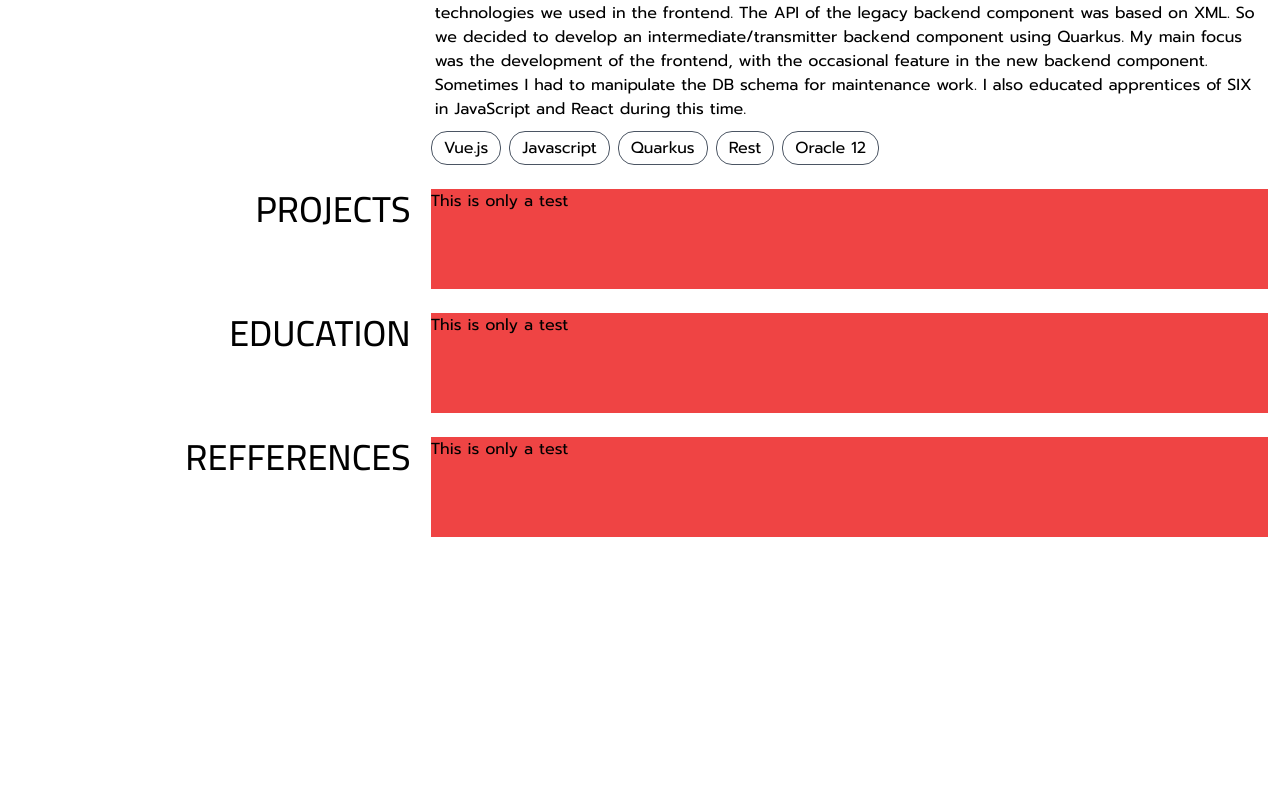
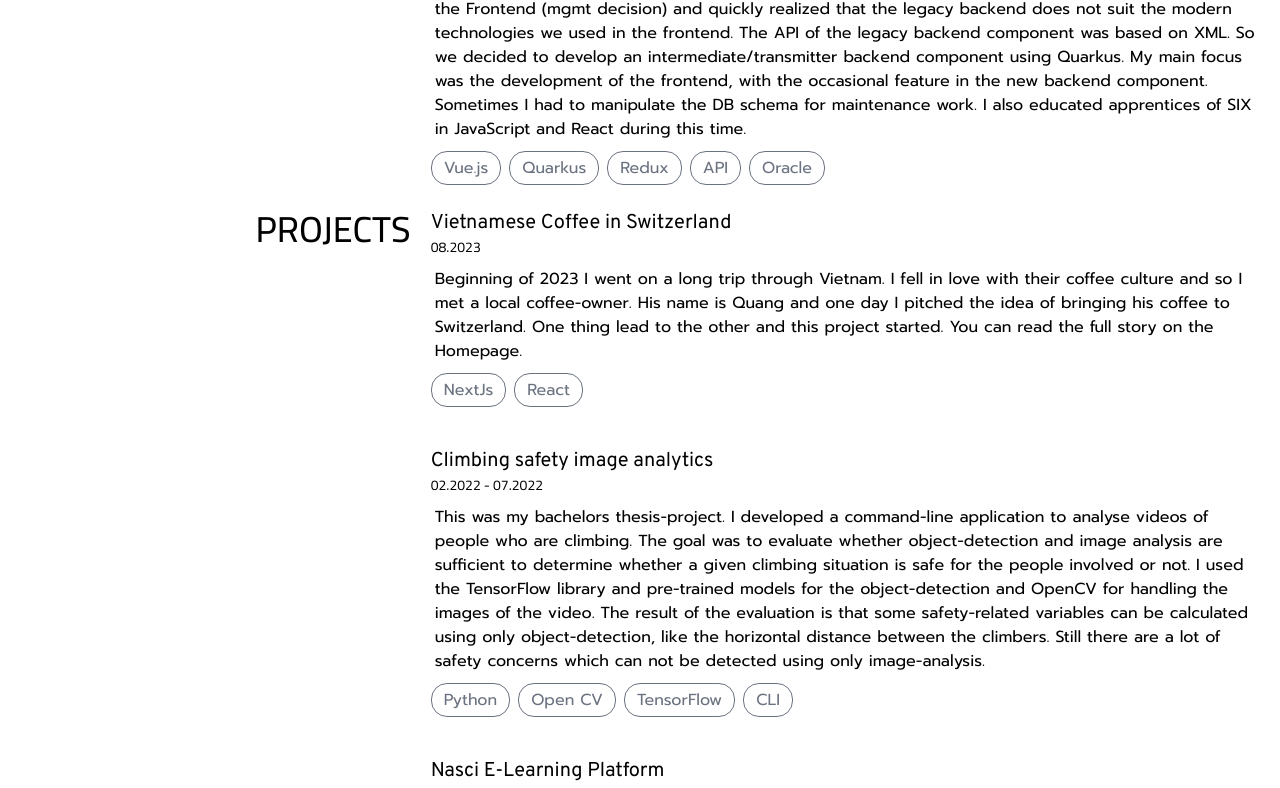
Before and after one commit to MRyves/cv-website, a React (Vite) app: page / in a window 1280 px wide. Shown: the part 1286-2074 px from the top of the page. Before the commit the page ends 1835 px from the top, so only its background shows below. Built offline with nearby package versions, Linux system fonts and the light colour scheme.

Commit message:
feat: progressing :)

```diff
--- a/package.json
+++ b/package.json
@@ -11,7 +11,8 @@
   },
   "dependencies": {
     "react": "^18.2.0",
-    "react-dom": "^18.2.0"
+    "react-dom": "^18.2.0",
+    "react-router-dom": "^6.17.0"
   },
   "devDependencies": {
     "@types/react": "^18.2.15",
--- a/src/App.tsx
+++ b/src/App.tsx
@@ -6,6 +6,7 @@ import Template from "./components/sections/Template.tsx";
 import AboutMe from "./components/sections/AboutMe.tsx";
 import Skills from "./components/sections/Skills.tsx";
 import Work from "./components/sections/Work.tsx";
+import Projects from "./components/sections/Projects.tsx";
 
 function App() {
   return (
@@ -15,9 +16,7 @@ function App() {
       <AboutMe />
       <Skills />
       <Work />
-      <Template title="PROJECTS">
-        <div className="h-[100px] bg-red-500">This is only a test</div>
-      </Template>
+      <Projects />
       <Template title="EDUCATION">
         <div className="h-[100px] bg-red-500">This is only a test</div>
       </Template>
--- /dev/null
+++ b/src/components/sections/Projects.tsx
@@ -0,0 +1,55 @@
+import Template from "./Template.tsx";
+import WorkItem from "../ui/WorkItem.tsx";
+import WorkItemList from "../ui/WorkItemList.tsx";
+
+export default function Projects() {
+  return (
+    <Template title="PROJECTS">
+      <WorkItemList>
+        <WorkItem
+          title="Vietnamese Coffee in Switzerland"
+          subtitle="08.2023"
+          url="https://www.olivier-coffee.ch/en"
+          tags={["NextJs", "React"]}
+        >
+          Beginning of 2023 I went on a long trip through Vietnam. I fell in
+          love with their coffee culture and so I met a local coffee-owner. His
+          name is Quang and one day I pitched the idea of bringing his coffee to
+          Switzerland. One thing lead to the other and this project started. You
+          can read the full story on the Homepage.
+        </WorkItem>
+
+        <WorkItem
+          title="Climbing safety image analytics"
+          subtitle="02.2022 - 07.2022"
+          tags={["Python", "Open CV", "TensorFlow", "CLI"]}
+          url="https://github.com/MRyves/bsc-climbing-analysis"
+        >
+          This was my bachelors thesis-project. I developed a command-line
+          application to analyse videos of people who are climbing. The goal was
+          to evaluate whether object-detection and image analysis are sufficient
+          to determine whether a given climbing situation is safe for the people
+          involved or not. I used the TensorFlow library and pre-trained models
+          for the object-detection and OpenCV for handling the images of the
+          video. The result of the evaluation is that some safety-related
+          variables can be calculated using only object-detection, like the
+          horizontal distance between the climbers. Still there are a lot of
+          safety concerns which can not be detected using only image-analysis.
+        </WorkItem>
+
+        <WorkItem
+          title="Nasci E-Learning Platform"
+          subtitle="2019 - 2021"
+          tags={["Angular", "RxJS", "Python", "Django"]}
+          url="https://github.com/MRyves/nasci-learn"
+        >
+          In a small team we developed an e-learning platform for students im
+          primary school. The backend of the application was built with python
+          and django. In the frontend we used Angular (version 9) with
+          Angular-Material and RxJS. I was the leading-software engineer of the
+          project team.
+        </WorkItem>
+      </WorkItemList>
+    </Template>
+  );
+}
--- a/src/components/sections/Work.tsx
+++ b/src/components/sections/Work.tsx
@@ -1,12 +1,16 @@
-import { PropsWithChildren } from "react";
 import Template from "./Template.tsx";
-import Tag from "../ui/Tag.tsx";
+import WorkItem from "../ui/WorkItem.tsx";
+import WorkItemList from "../ui/WorkItemList.tsx";
 
 export default function Work() {
   return (
     <Template title="WORK EXPERIENCE">
-      <WorkItem title="Full Stack Dev @ SIX, Zurich">
-        <span className="">
+      <WorkItemList>
+        <WorkItem
+          title="Full Stack Dev @ SIX, Zurich"
+          subtitle={"09.2021 - 08.2023"}
+          tags={["Vue.js", "Quarkus", "Redux", "API", "Oracle"]}
+        >
           The main focus of the project was the replacement of the legacy CMS
           system of SIX. First we started with the Frontend (mgmt decision) and
           quickly realized that the legacy backend does not suit the modern
@@ -17,29 +21,8 @@ export default function Work() {
           in the new backend component. Sometimes I had to manipulate the DB
           schema for maintenance work. I also educated apprentices of SIX in
           JavaScript and React during this time.
-        </span>
-      </WorkItem>
+        </WorkItem>
+      </WorkItemList>
     </Template>
   );
 }
-
-interface WorkItemProps {
-  title: string;
-  tags?: string[];
-}
-
-function WorkItem(props: PropsWithChildren<WorkItemProps>) {
-  return (
-    <div className="flex flex-col gap-2.5">
-      <div className="font-title text-xl">{props.title}</div>
-      <div className="pl-1 text-left">{props.children}</div>
-      <div className="flex flex-row flex-wrap gap-2">
-        <Tag tag="Vue.js" />
-        <Tag tag="Javascript" />
-        <Tag tag="Quarkus" />
-        <Tag tag="Rest" />
-        <Tag tag="Oracle 12" />
-      </div>
-    </div>
-  );
-}
--- a/src/components/ui/Header.tsx
+++ b/src/components/ui/Header.tsx
@@ -5,7 +5,6 @@ import SvgLink from "./SvgLink.tsx";
 export default function Header() {
   return (
     <div className="flex items-center justify-end gap-2 py-7">
-      <div>This is the header</div>
       <div className="flex-spacer"></div>
       <SvgLink
         ariaLabel="linkedIn link"
--- a/src/components/ui/Tag.tsx
+++ b/src/components/ui/Tag.tsx
@@ -1,6 +1,6 @@
 export default function Tag({ tag }: { tag: string }) {
   return (
-    <span className="block rounded-2xl border border-gray-600 px-3 py-1">
+    <span className="block rounded-2xl border border-gray-500 px-3 py-1 text-gray-500">
       {tag}
     </span>
   );
--- /dev/null
+++ b/src/components/ui/WorkItem.tsx
@@ -0,0 +1,35 @@
+import { PropsWithChildren } from "react";
+import Tag from "./Tag.tsx";
+
+interface WorkItemProps {
+  title: string;
+  subtitle: string;
+  tags?: string[];
+  url?: string;
+}
+
+export default function WorkItem(props: PropsWithChildren<WorkItemProps>) {
+  const handleClick = () => {
+    if (props.url) {
+      window.open(props.url, "_blank", "noreferrer");
+    }
+  };
+
+  const titleElementClassName = props.url
+    ? "hover:underline hover:cursor-pointer"
+    : "";
+
+  return (
+    <div className="flex flex-col gap-2.5">
+      <div className={titleElementClassName} onClick={handleClick}>
+        <div className="font-title text-xl">{props.title}</div>
+        <div className="font-subtitle text-sm">{props.subtitle}</div>
+      </div>
+
+      <div className="pl-1 text-left">{props.children}</div>
+      <div className="flex flex-row flex-wrap gap-2">
+        {props.tags?.map((tag, index) => <Tag key={index} tag={tag} />)}
+      </div>
+    </div>
+  );
+}
--- /dev/null
+++ b/src/components/ui/WorkItemList.tsx
@@ -0,0 +1,5 @@
+import { PropsWithChildren } from "react";
+
+export default function WorkItemList(props: PropsWithChildren) {
+  return <div className="flex flex-col gap-10">{props.children}</div>;
+}
```
Also changed, not shown: src/components/ui/Education.tsx (added), 1 other file (tests, documents, lock files or other folders).
